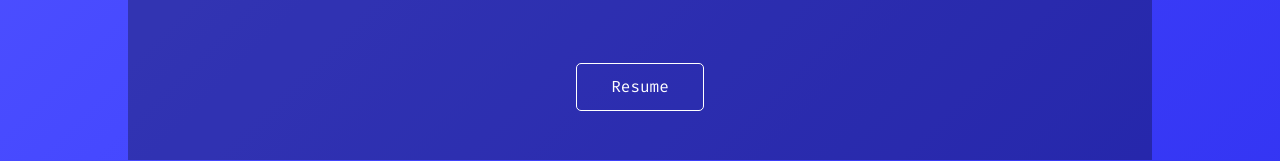
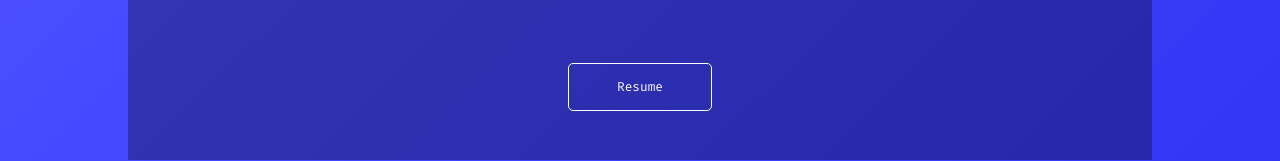
Before and after one commit to talalOthman/final-portfolio, a Next.js app: page /about in a window 1280 px wide. Shown: the part 600-761 px from the top of the page. Built offline with nearby package versions, Linux system fonts and the light colour scheme.

Commit message:
-Button style updated accordingly

```diff
--- a/styles/Home.module.scss
+++ b/styles/Home.module.scss
@@ -171,8 +171,8 @@
 .indexButtonItem {
   border: 1px solid white;
   height: 6vh;
-  width: 8rem;
-  font-size: 2vh;
+  width: 9rem;
+  font-size: 1vw;
   border-radius: 5px;
   background-color: transparent;
   color: white;
```
